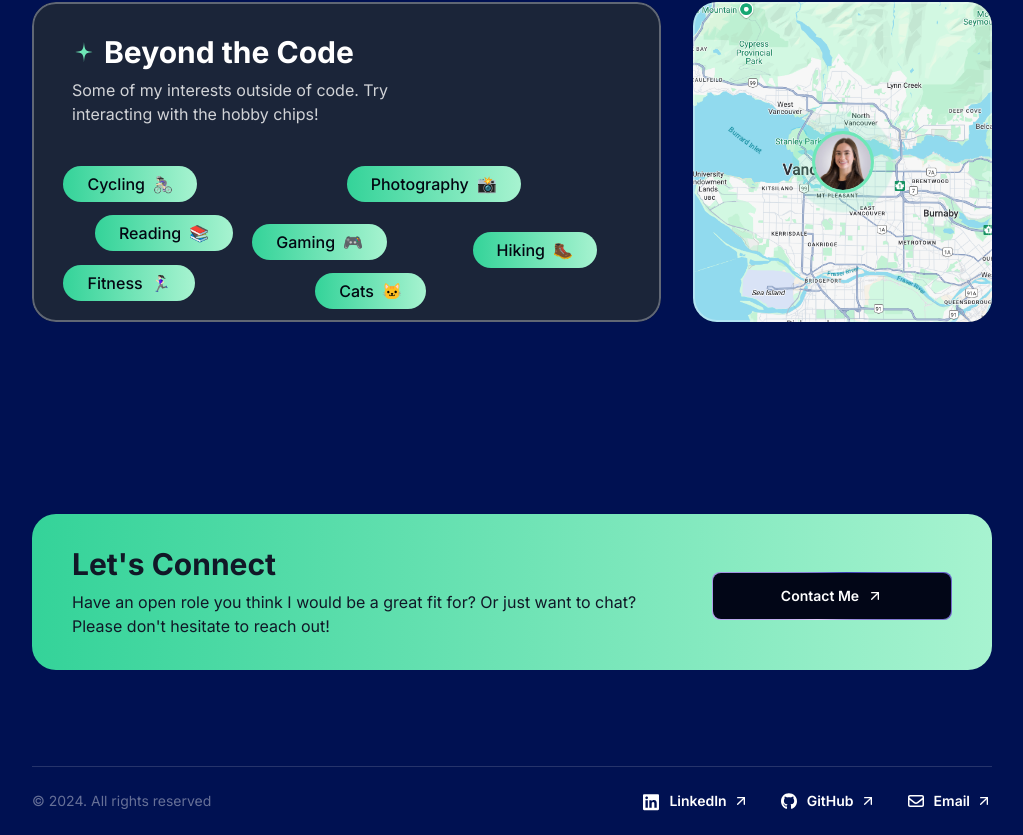
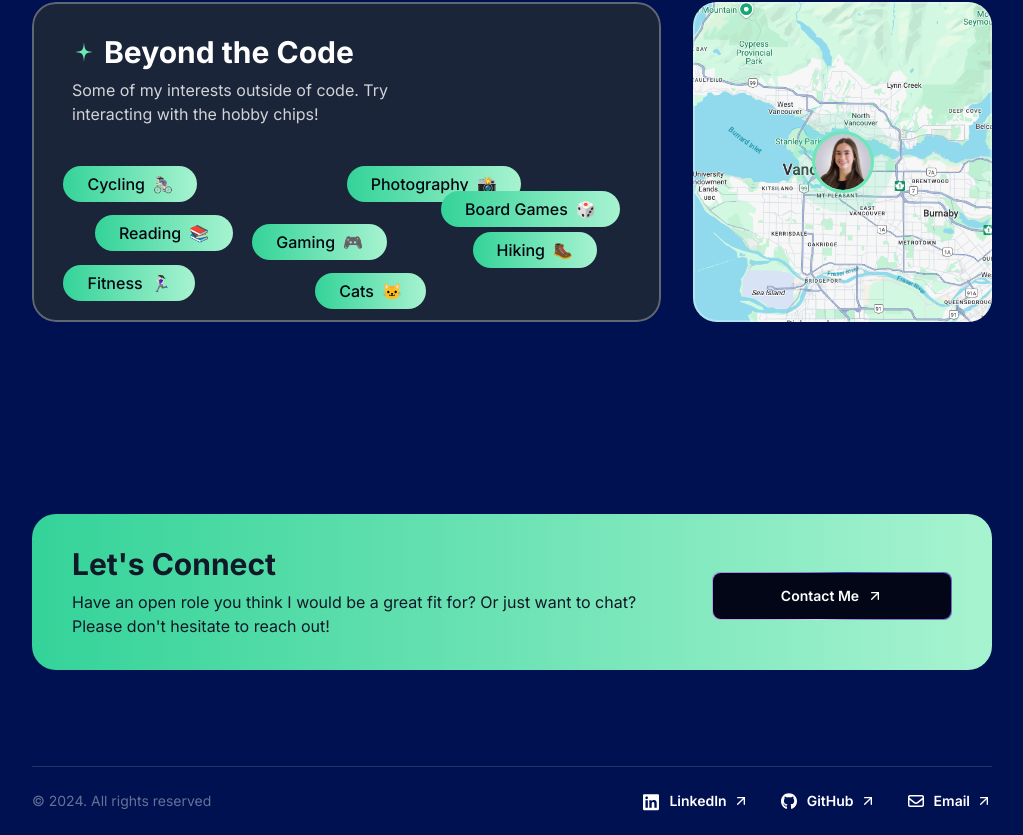
Before and after one commit to emilyjanedev/portfolio, a Next.js app: page / in a window 1280 px wide. Shown: the part 4447-5282 px from the top of the page, without its empty margins (128-1151 px from the left). Built offline with nearby package versions, Linux system fonts and the light colour scheme.

Commit message:
Add hobby

```diff
--- a/src/data/index.tsx
+++ b/src/data/index.tsx
@@ -172,6 +172,12 @@ export const hobbies = [
     left: "45%",
     top: "70%",
   },
+  {
+    title: "Board Games",
+    emoji: "🎲",
+    left: "65%",
+    top: "20%",
+  },
 ];
 
 export const footerLinks = [
```
